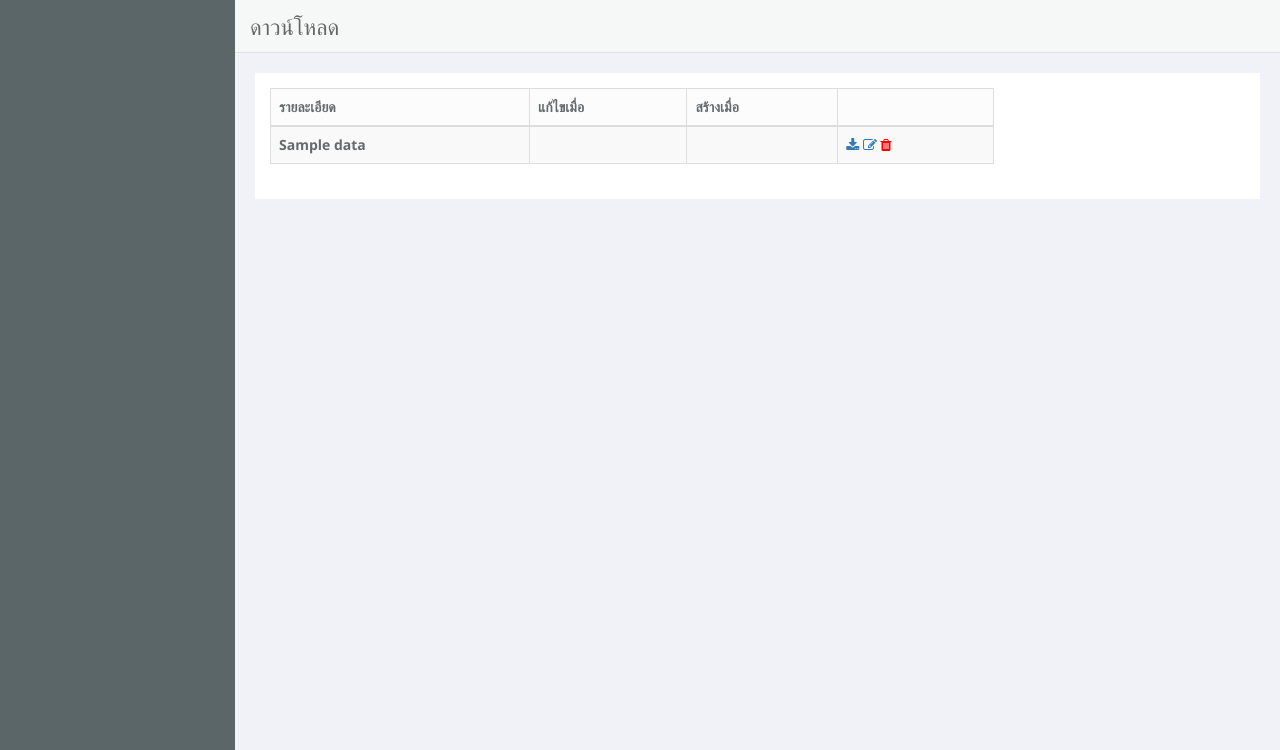
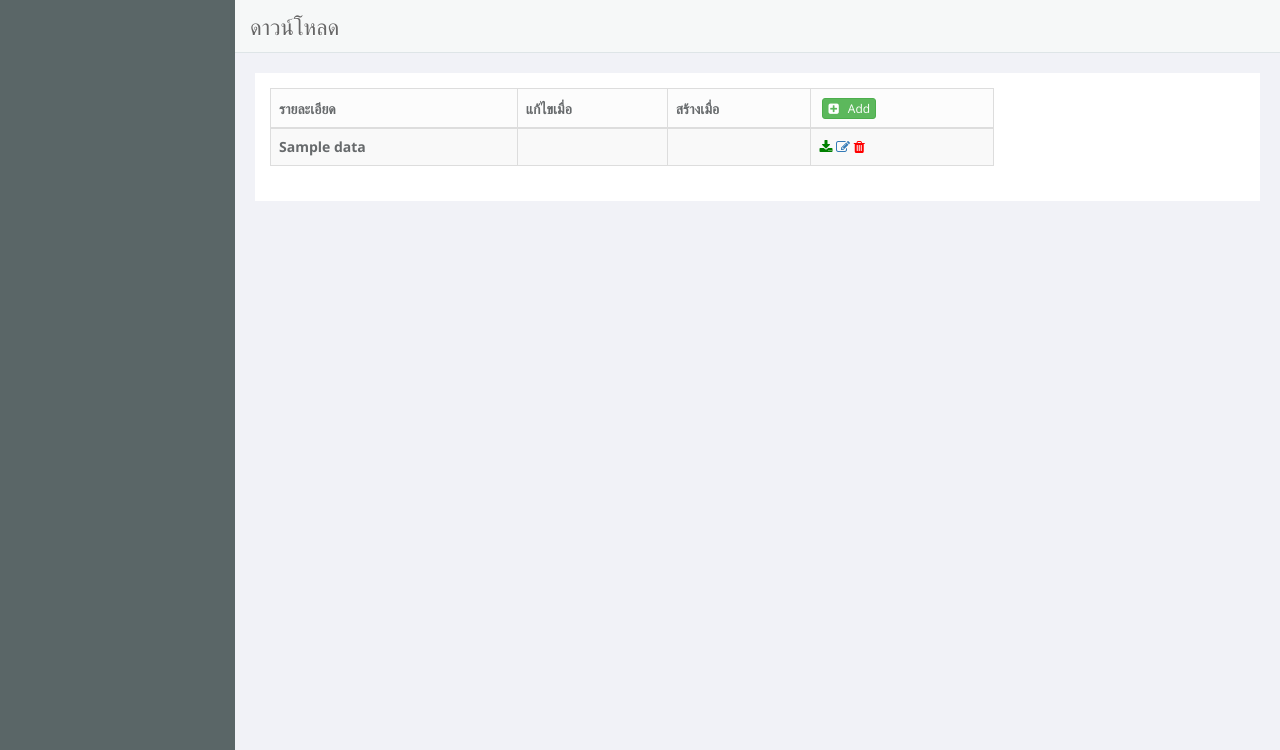
Before and after one commit to komkeao/ProjectManagementSystem, a Yii app: template views/download/index.php in a window 1280 px wide. Shown: the part 50-800 px from the top of the page. Run offline with PHP 8.4 and a stand-in for Yii, Linux system fonts and the light colour scheme; the template is opened without the code that fills it: most values are stand-ins (such as "Sample title", 1, 10 or a date in 2020); data that the repository does not hold is empty; some libraries are stand-ins or nearby versions.

Commit message:
add link to create page

```diff
--- a/views/download/index.php
+++ b/views/download/index.php
@@ -19,7 +19,7 @@ $this->params['breadcrumbs'][] = $this->title;
             <th>รายละเอียด</th>
             <th>แก้ไขเมื่อ</th>
             <th>สร้างเมื่อ</th>
-            <th></th>
+            <th><a href="create" class="btn btn-success btn-xs"><i class="fa fa-plus-square"></i> Add </a></th>
         </tr>
         </thead>
         <tbody>
@@ -30,7 +30,7 @@ $this->params['breadcrumbs'][] = $this->title;
                 <td><?php echo TimeAgo::widget(['timestamp' => $item->udtime, 'language' => 'th']) ?></td>
                 <td><?php echo TimeAgo::widget(['timestamp' => $item->crtime, 'language' => 'th']) ?></td>
                 <td>
-                    <?= Html::a('<i class="fa fa-download"></i>', [$item->filePath]) ?>
+                    <?= Html::a('<i class="fa fa-download"></i>', [$item->filePath],['style' => 'color:green;']) ?>
                     <?= Html::a('<i class="fa fa-edit"></i>', ['update', 'id' => $item->id]) ?>
                     <?= Html::a('<i class="fa fa-trash"></i>', ['delete', 'id' => $item->id], [
                         'style' => 'color:red;',
```
